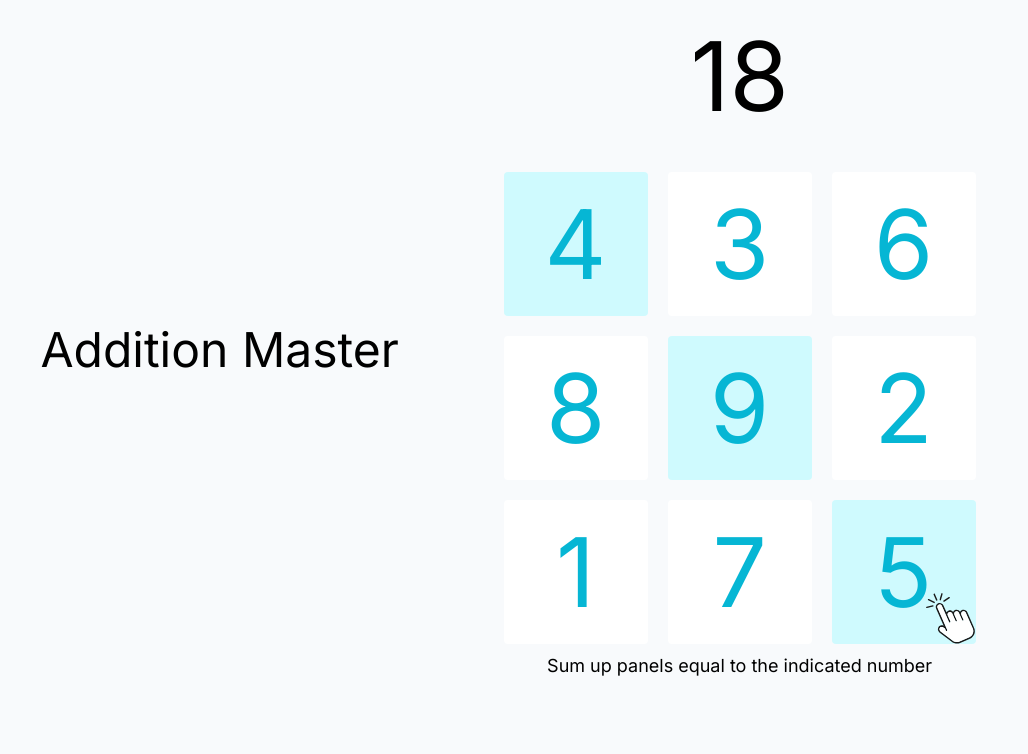
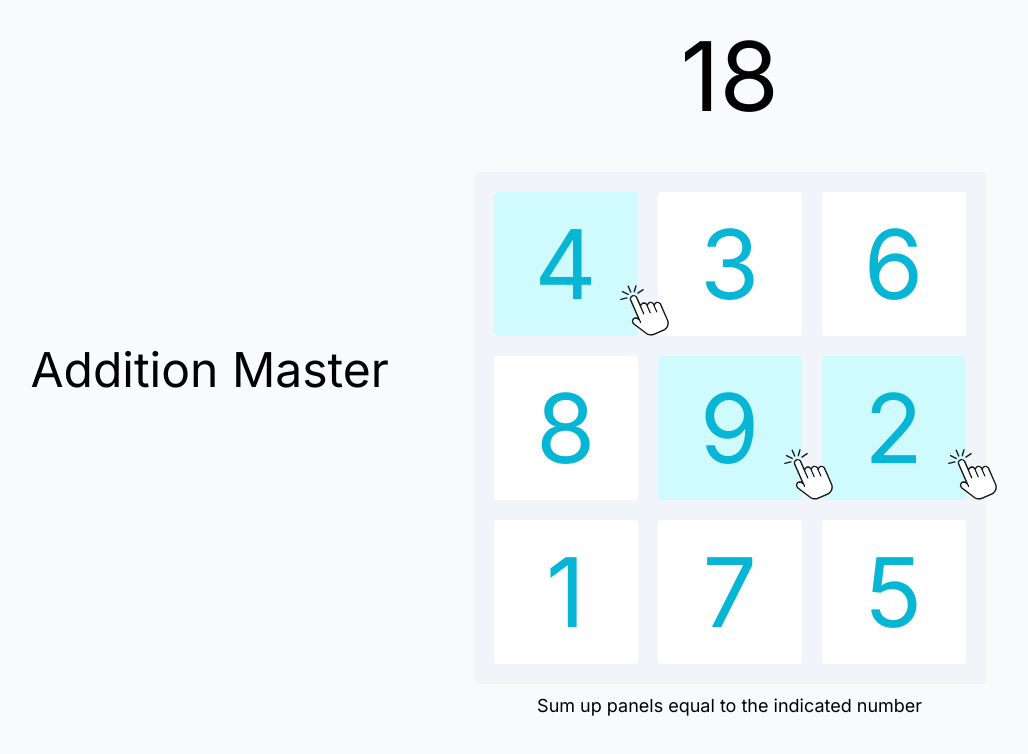
Before and after one commit to singh-taranjeet/boloons-ui, a Next.js app: page /games/addition-master in a window 1280 px wide. Shown: the top 754 px of the page, without its empty margins (132-1160 px from the left). Built offline with nearby package versions, Linux system fonts and the light colour scheme.

Commit message:
fixed start game

```diff
--- a/src/app/games/addition-master/components/BoxGrid/index.tsx
+++ b/src/app/games/addition-master/components/BoxGrid/index.tsx
@@ -15,7 +15,7 @@ export function BoxGrid(props: BoxGridType) {
   const isMobile = useIsMobile();
   return (
     <div
-      className="grid gap-5 justify-center"
+      className="grid gap-5 justify-center bg-slate-100 w-fit p-5 rounded mx-auto"
       style={{
         gridTemplateColumns: `repeat(3, ${isMobile ? "10rem" : "9rem"})`,
         gridTemplateRows: `repeat(3, ${isMobile ? "10rem" : "9rem"})`,
@@ -29,9 +29,9 @@ export function BoxGrid(props: BoxGridType) {
           >
             <Number number={option} color="blue" />
           </Box>
-          {index === options.length - 1 && learningMode ? (
+          {attempts.includes(option) && learningMode ? (
             <Image
-              className="absolute bottom-0 right-0"
+              className="absolute bottom-0 -right-8 z-10"
               src={"/images/finger-pointer.svg"}
               width={50}
               height={50}
--- a/src/app/games/addition-master/components/Controls/index.tsx
+++ b/src/app/games/addition-master/components/Controls/index.tsx
@@ -15,7 +15,7 @@ export function Controls(props: { onClick(): void; gameInProgress: boolean }) {
       onClick={onClick}
       className="select-none flex justify-center rounded-md p-5 w-fit h-fit bg-cyan-500 mx-auto"
     >
-      <p className="m-auto text-4xl text-white">Start</p>
+      <p className="m-auto text-4xl text-white">Restart</p>
     </div>
   );
 }
--- /dev/null
+++ b/src/app/games/addition-master/components/StartTimer/index.tsx
@@ -0,0 +1,33 @@
+import { useEffect, useState } from "react";
+import { Number } from "../Number";
+
+export function StartTimer(props: { startGame(): void }) {
+  const { startGame } = props;
+  const [startTimer, setStartTimer] = useState(3);
+
+  useEffect(() => {
+    const timerID = setInterval(() => {
+      setStartTimer((timer) => {
+        if (timer === 1) {
+          startGame();
+        }
+        return timer - 1;
+      });
+    }, 1000);
+    return () => {
+      console.log("cleared", timerID);
+      clearInterval(timerID);
+    };
+  }, [startTimer, startGame]);
+
+  return (
+    <section className="flex flex-col gap-5">
+      <p className="text-center text-cyan-500 text-5xl">Game starting in</p>
+      <div className="rounded-full border-2 border-cyan-500 w-24 h-24 mx-auto flex flex-col justify-center">
+        <p className="text-center text-cyan-500 text-6xl leading-none">
+          {startTimer}
+        </p>
+      </div>
+    </section>
+  );
+}
--- a/src/app/games/addition-master/page.tsx
+++ b/src/app/games/addition-master/page.tsx
@@ -9,6 +9,7 @@ import { Controls } from "./components/Controls";
 import { useIsMobile } from "@/app/lib/client-helper";
 import { StyledControlWrapper } from "./styles";
 import { Heading } from "./components/Heading";
+import { StartTimer } from "./components/StartTimer";
 
 type DataType = ReturnType<typeof createQuestions>;
 const GAME_TIMEOUT = 30000; // 30 Seconds
@@ -22,6 +23,7 @@ export default function Page() {
   const [timerId, setTimerId] = useState<NodeJS.Timer | undefined>();
   const [timer, setTimer] = useState(0);
   const [learningMode, setLearningMode] = useState(true);
+  const [startTimer, setStartTimer] = useState(3);
 
   const correctAnswer = data?.[currentQuestion]?.sum;
 
@@ -35,6 +37,7 @@ export default function Page() {
     setAttempts([]);
     setScore(0);
     setTimer(30);
+    setLearningMode(false);
   }
 
   function startGame() {
@@ -167,9 +170,12 @@ export default function Page() {
           </section>
           {/* Bottom Heading */}
           {learningMode ? (
-            <Heading className="text-5xl pt-6 md:text-lg md:pt-2">
-              Sum up panels equal to the indicated number
-            </Heading>
+            <section>
+              <Heading className="text-5xl pt-6 md:text-lg md:pt-2">
+                Sum up panels equal to the indicated number
+              </Heading>
+              {isMobile ? <StartTimer startGame={startGame} /> : null}
+            </section>
           ) : null}
         </section>
       </section>
@@ -193,7 +199,7 @@ interface QuestionType {
 function initialQuestion(): QuestionType {
   return {
     options: [4, 3, 6, 8, 9, 2, 1, 7, 5],
-    answers: [4, 9, 5],
+    answers: [4, 9, 2],
     sum: 18,
   };
 }
--- a/src/app/games/layout.tsx
+++ b/src/app/games/layout.tsx
@@ -1,5 +1,3 @@
 export default function Layout(props: { children: React.ReactNode }) {
-  return (
-    <div className="p-5 h-screen bg-slate-50 h-full">{props.children}</div>
-  );
+  return <div className="p-5 bg-slate-50 h-full">{props.children}</div>;
 }
--- a/src/app/lib/client-helper.ts
+++ b/src/app/lib/client-helper.ts
@@ -13,7 +13,7 @@ export function useIsMobile() {
         setIsMobile(false);
       }
     }
-
+    onResize();
     window.addEventListener("resize", onResize);
 
     return () => {
@@ -21,5 +21,7 @@ export function useIsMobile() {
     };
   }, []);
 
+  console.log("Is MObile", isMobile);
+
   return isMobile;
 }
```
